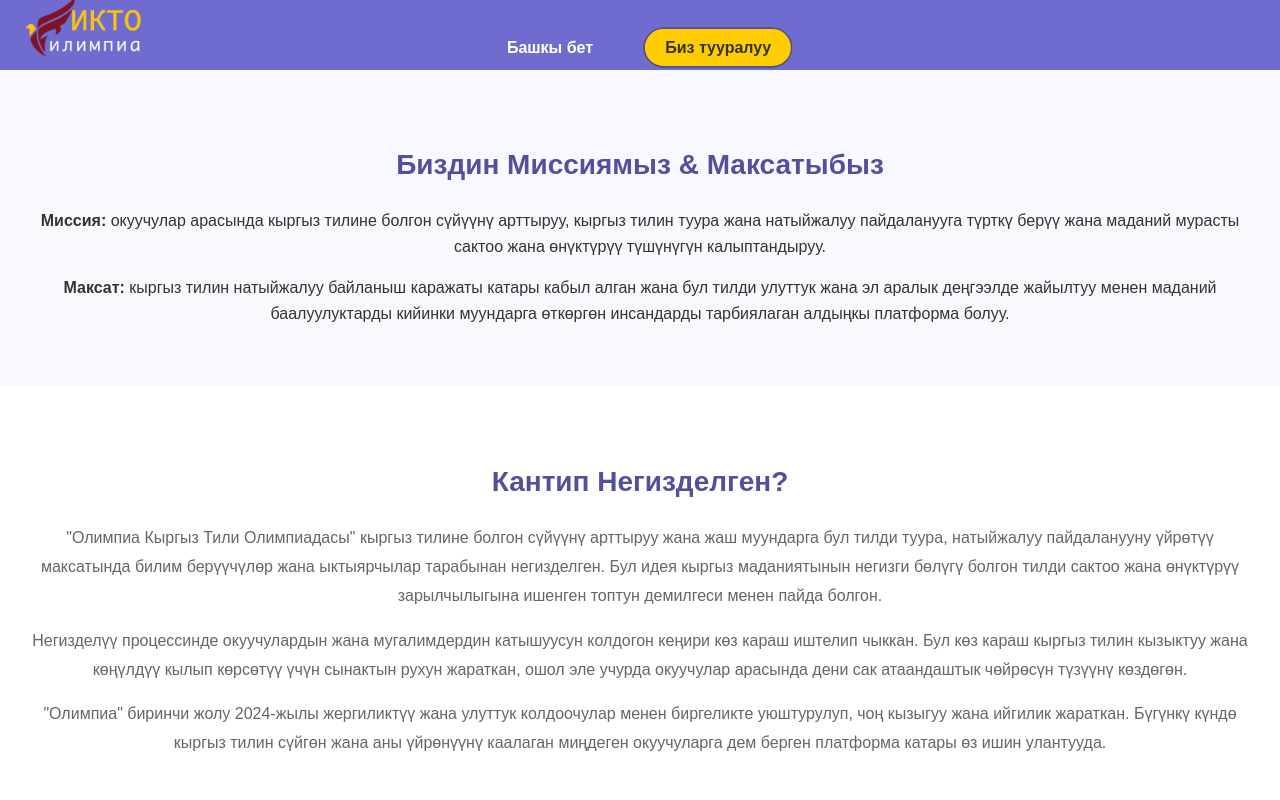
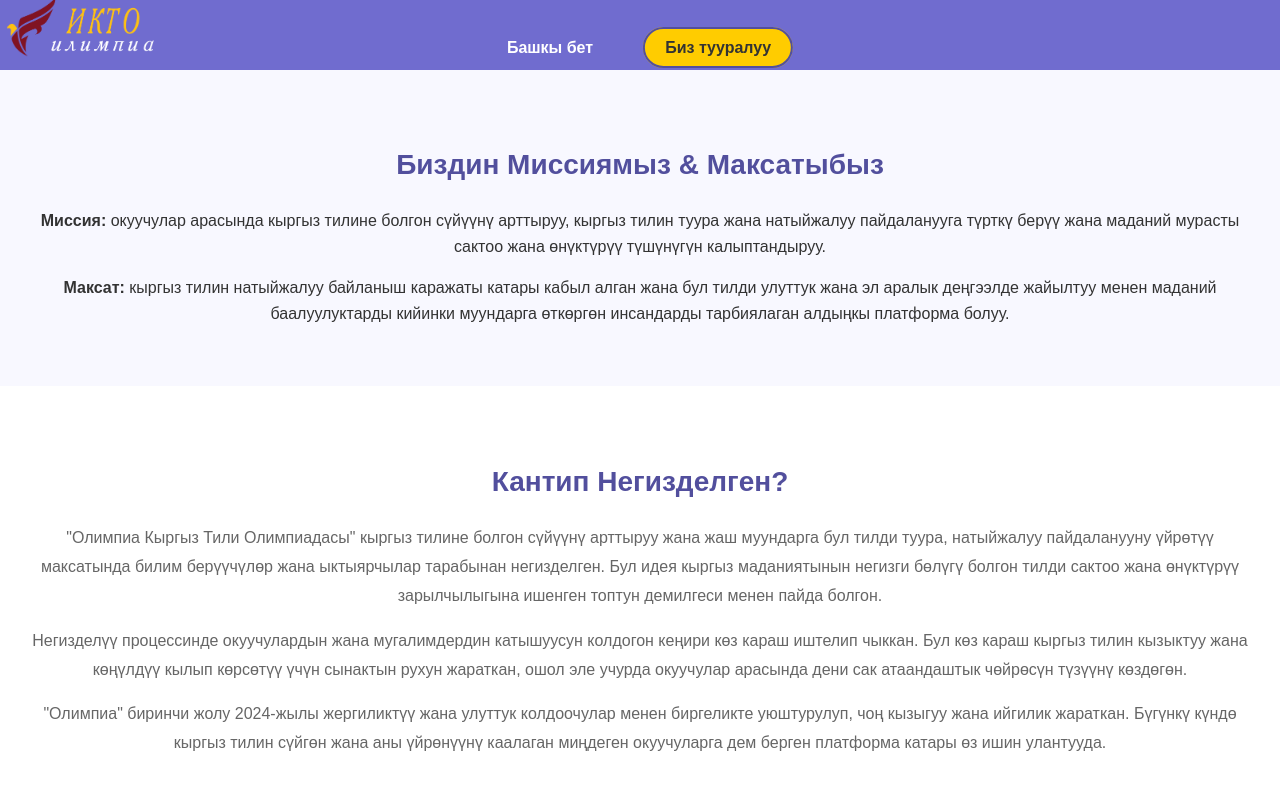
Before and after one commit to ademtkn/ilimpia-website, a plain HTML site: page about.html in a window 1280 px wide. Shown: the top 800 px of the page. Drawn offline with nearby package versions, Linux system fonts and the light colour scheme.

Commit message:
23-11-24_1

```diff
--- a/about.html
+++ b/about.html
@@ -16,7 +16,9 @@
     <header class="header">
         <div class="container">
             <h1 class="logo">
-                <img src="img/logo.png" alt="ilimpia">
+                <a href="index.html"><img src="img/logo1.png" alt="ilimpia">
+                </a>
+
             </h1>
             <nav>
                 <ul class="nav-links">
```
Also changed, not shown: index.html (+2 -4 lines), img/logo1.png (added), 1 other file.
